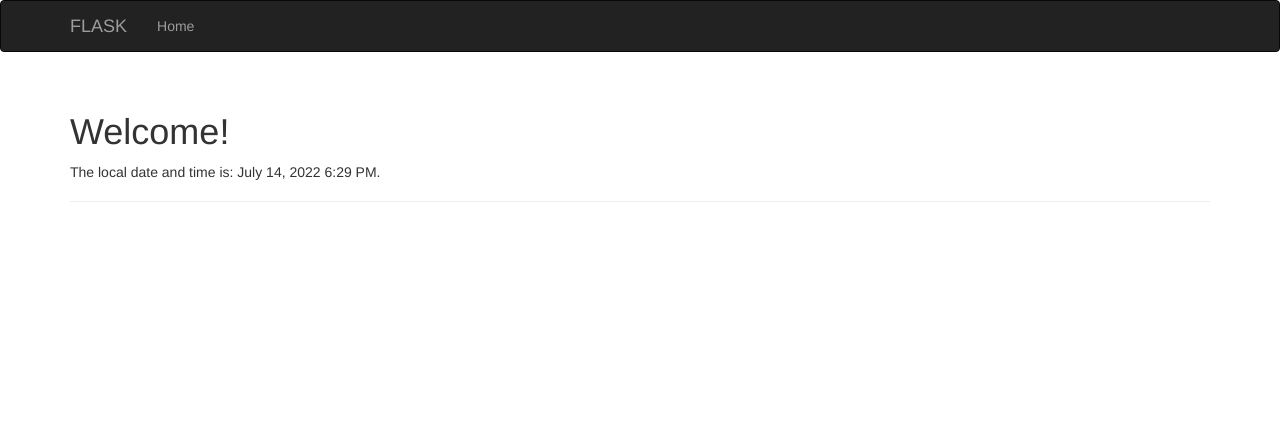
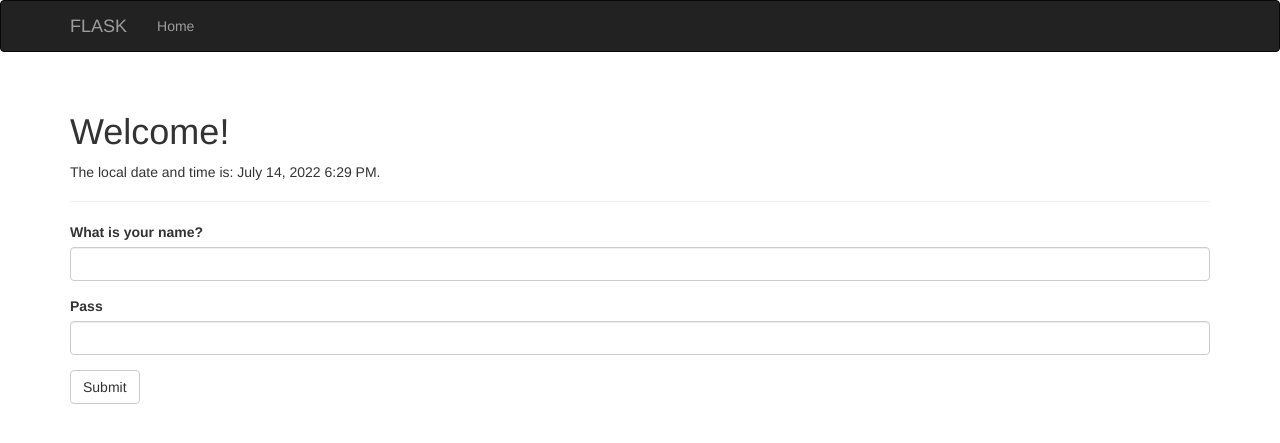
Before and after one commit to MPC139/Flask-Structure, a Flask app: page / in a window 1280 px wide. Shown: the top 443 px of the page. Run offline with Flask 2, Linux system fonts and the light colour scheme; some libraries are stand-ins or nearby versions.

Commit message:
Flask-WTF Froms added. I've created a small form to validate user and password then redirect to user interface.It's just for example and take this point to develop new features.

```diff
--- a/app/main/forms.py
+++ b/app/main/forms.py
@@ -0,0 +1,10 @@
+from flask_wtf import Form
+from wtforms import StringField, SubmitField,PasswordField
+from wtforms.validators import Required
+
+
+
+class NameForm(Form):
+    name = StringField('What is your name?', validators=[Required()])
+    password = PasswordField('Pass',validators=[Required()])
+    submit = SubmitField('Submit')
--- a/app/main/views.py
+++ b/app/main/views.py
@@ -1,11 +1,22 @@
 from crypt import methods
+from tokenize import Name
+from unicodedata import name
 from . import main
 from flask import render_template, url_for, redirect
 from datetime import datetime
+from .forms import NameForm
 
-@main.route('/')
+@main.route('/',methods=['GET','POST'])
 def index():
-    return render_template('index.html',current_time=datetime.utcnow())
+    form = NameForm()
+    name = None
+    password = None
+    if form.validate_on_submit() and form.password.data == '1234':
+        name = form.name.data
+        form.name.data = ''
+        form.password.data = ''
+        return redirect(url_for('main.user',name=name))
+    return render_template('index.html',current_time=datetime.utcnow(),form=form)
 
 @main.route('/user/<name>')
 def user(name):
--- a/app/templates/index.html
+++ b/app/templates/index.html
@@ -1,4 +1,5 @@
 {% extends "base.html"%}
+{% import "bootstrap/wtf.html" as wtf %}
 
 {% block title%}Index{% endblock %}
 
@@ -7,4 +8,5 @@
     <h1>Welcome!</h1>
     <p>The local date and time is: {{ moment(current_time).format('LLL')}}.</p>
 </div>
+{{ wtf.quick_form(form)}}
 {% endblock %}
```
